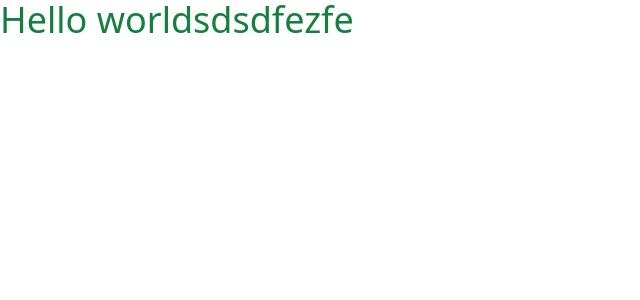
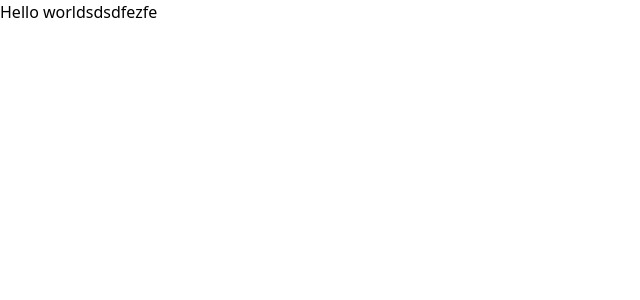
Before and after one commit to ChevrierDev/eOnsight-Internship-test, a React (Vite) app in the folder client/: page / in a window 1280 px wide. Shown: the top 300 px of the page, without its empty margins (0-640 px from the left). Built offline with nearby package versions, Linux system fonts and the light colour scheme.

Commit message:
feat(client): set graphical charts

```diff
--- a/client/src/App.tsx
+++ b/client/src/App.tsx
@@ -3,8 +3,8 @@ import './styles/output.css'
 function App() {
   return (
     <>
-      <div>
-        <h1 className='text-green-700 text-4xl'>Hello worldsdsdfezfe</h1>
+      <div >
+        <h1 className=''>Hello worldsdsdfezfe</h1>
       </div>
     </>
   )
--- a/client/src/styles/index.css
+++ b/client/src/styles/index.css
@@ -1,3 +1,5 @@
 @tailwind base;
 @tailwind components;
 @tailwind utilities;
+
+@import url('https://fonts.googleapis.com/css2?family=Lato:ital,wght@0,100;0,300;0,400;0,700;0,900;1,100;1,300;1,400;1,700;1,900&display=swap');
--- a/client/src/styles/output.css
+++ b/client/src/styles/output.css
@@ -553,13 +553,3 @@ video {
   --tw-contain-paint:  ;
   --tw-contain-style:  ;
 }
-
-.text-4xl {
-  font-size: 2.25rem;
-  line-height: 2.5rem;
-}
-
-.text-green-700 {
-  --tw-text-opacity: 1;
-  color: rgb(21 128 61 / var(--tw-text-opacity));
-}
--- a/client/tailwind.config.js
+++ b/client/tailwind.config.js
@@ -4,7 +4,20 @@ export default {
     "./src/**/*.{js,jsx,ts,tsx}",
   ],
   theme: {
-    extend: {},
+    //extend and create colors to use in my layout
+    extend: {
+      colors: {
+        buttonPrimary: "#F86D1B",// use for button but also used for pie chart Fair bridges status
+        pieChartPoor: "#900C3C",//pie chart colors for Poor bridges status
+        pieChartBad: "#581A3F",//pie chart colors for Bad bridges status
+        pieChartGood: "#F2BF1B",//pie chart colors for Good bridges status
+        bodyBg: "#1E1E1E",
+        textSecondary: "#EAEAEA",
+      },
+      fontFamily: {
+        lato: ["Lato", "sans-serif"]
+      }
+    },
   },
   plugins: [],
 }
```
